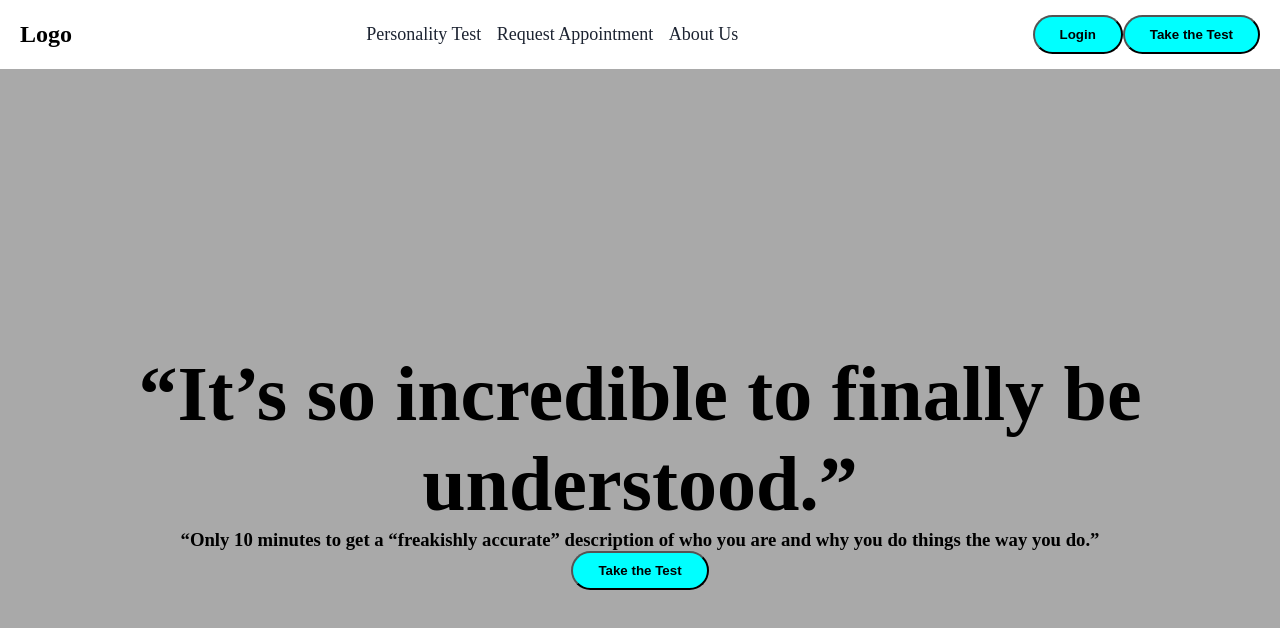
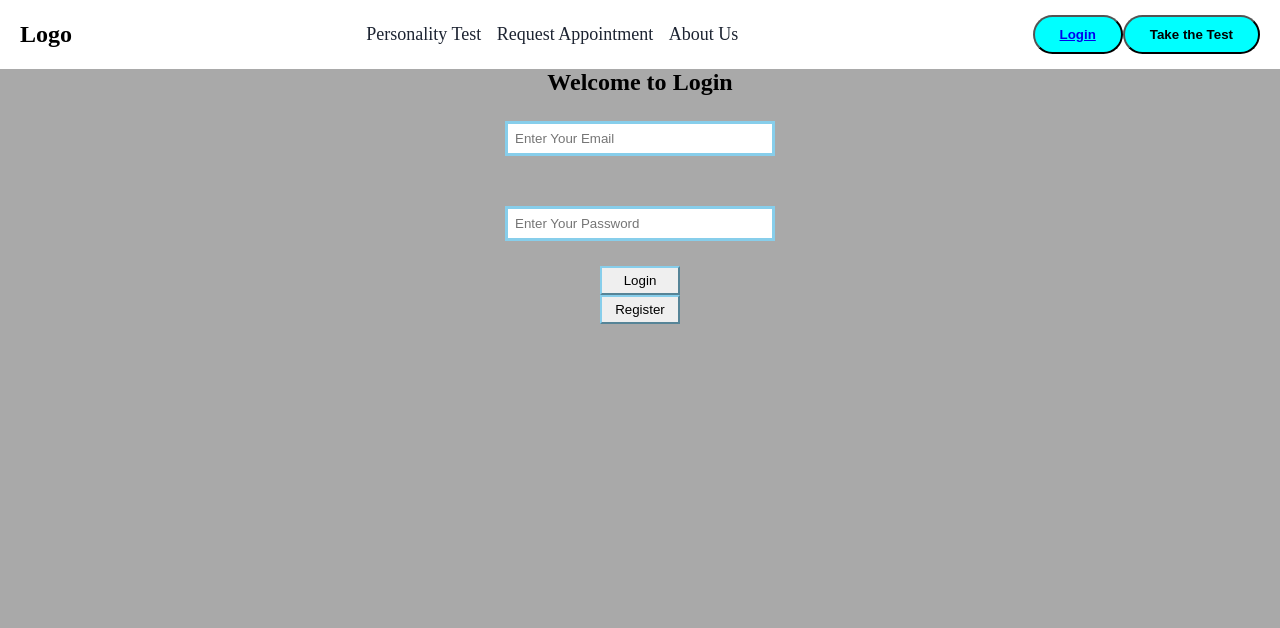
Before and after one commit to Muhammad-Sameed-Ansari/personicoder_fyp, a React (Create React App) app: page /Login in a window 1280 px wide. Shown: the top 628 px of the page. Built offline with nearby package versions, Linux system fonts and the light colour scheme.

Commit message:
Login Register UI done

```diff
--- a/src/App.js
+++ b/src/App.js
@@ -1,13 +1,16 @@
 import './App.css';
-import Header from './Header';
+import { BrowserRouter , Routes , Route } from 'react-router-dom'
+import Login from './Login';
 import Page from './Page';
 
 function App() {
     return (
-        <div className="app">
-            <Header />
-            <Page />
-        </div>
+        <BrowserRouter>
+            <Routes>
+                <Route path="/" element={<Page/>}></Route>
+                <Route path="/Login" element={<Login/>}></Route>
+            </Routes>
+        </BrowserRouter>
     );
 }
 
--- a/src/Header.js
+++ b/src/Header.js
@@ -1,11 +1,9 @@
 import React from 'react'
 import './Header.css'
+import { Link } from 'react-router-dom'
 
 function Header() {
 
-    const goToLogin = () => {
-
-    }
 
     return (
         <div className='header'>
@@ -20,7 +18,7 @@ function Header() {
             </div>
 
             <div className='header__right'>
-                <button className='login__btn' onClick={goToLogin}>Login</button>
+                <button className='login__btn'><Link to="/Login">Login</Link></button>
                 <button className='take__test__btn'>Take the Test</button>
             </div>
 
--- /dev/null
+++ b/src/Login.css
@@ -0,0 +1,28 @@
+.Input{
+    display: block;
+    margin: 25px;
+    width: 250px;
+    /* margin-left: 30%; */
+    border: 3px solid skyblue;
+    padding: 7px;
+}
+
+.conatiner {
+    display: flex;
+    flex: 1;
+    flex-direction: column;
+    align-items: center;
+    justify-content: center;
+}
+
+/* .div1{
+    margin-left: 31%;
+} */
+
+.button{
+    /* margin-left: 30%; */
+    padding: 5px;
+    width: 80px;
+    border-color: skyblue;
+    cursor: pointer;
+}
--- a/src/Login.js
+++ b/src/Login.js
@@ -1,23 +1,30 @@
-import React from 'react'
-import Header from './Header';
+import React, { useState } from 'react'
+import Header from './Header'
+import './Login.css'
+//import Header from './Header';
 // import {useNavigate} from 'react-router-dom';
 
 export default function Login() {
-    const [email,setEmail] = React.useState("");
-    const [password,setPassword] = React.useState("");
-    // const navigate = useNavigate();
+    const [isLogin, setIsLogin] = useState(true);
 
-    const display = () => {
+    const register = () => {
+        setIsLogin(false);
+    }
 
+    const login = () => {
+        setIsLogin(true);
     }
+
     return (
         <div className="app">
             <Header />
-            <div >
-                <h2 className='div1'>Welcome to Login </h2>
-                <input className='Input' type="text" value={email} onChange={(e)=>setEmail(e.target.value)} placeholder='Enter Your Email'></input>
-                <input className='Input' type="password" value={password} onChange={(e)=>setPassword(e.target.value)} placeholder='Enter Your Password'></input>
-                <button onClick={display} className='button' type='button'>Click Me</button>
+            <div className="conatiner">
+            <h2 className='div1'>Welcome to {isLogin ? "Login" : "Register"} </h2>
+                {!isLogin ? <input className='Input' type="text"  placeholder='Enter Your Name'></input> : <></>}
+                <input className='Input' type="text"  placeholder='Enter Your Email'></input>
+                <input className='Input' type="password" placeholder='Enter Your Password'></input>
+                <button className='button' type='button' onClick={login}>Login</button>
+                <button className='button' type='button' onClick={register}>Register</button>
             </div>
         </div>
   )
--- a/src/Page.js
+++ b/src/Page.js
@@ -1,12 +1,16 @@
 import React from 'react'
+import Header from './Header'
 import './Page.css'
 
 function Page() {
     return (
-        <div className='page'>
-            <h2 className='txt'>“It’s so incredible to finally be understood.”</h2>
-            <h3>“Only 10 minutes to get a “freakishly accurate” description of who you are and why you do things the way you do.”</h3>
-            <button>Take the Test</button>
+        <div>
+            <Header />
+            <div className='page'>
+                <h2 className='txt'>“It’s so incredible to finally be understood.”</h2>
+                <h3>“Only 10 minutes to get a “freakishly accurate” description of who you are and why you do things the way you do.”</h3>
+                <button>Take the Test</button>
+            </div>
         </div>
     )
 }
```
